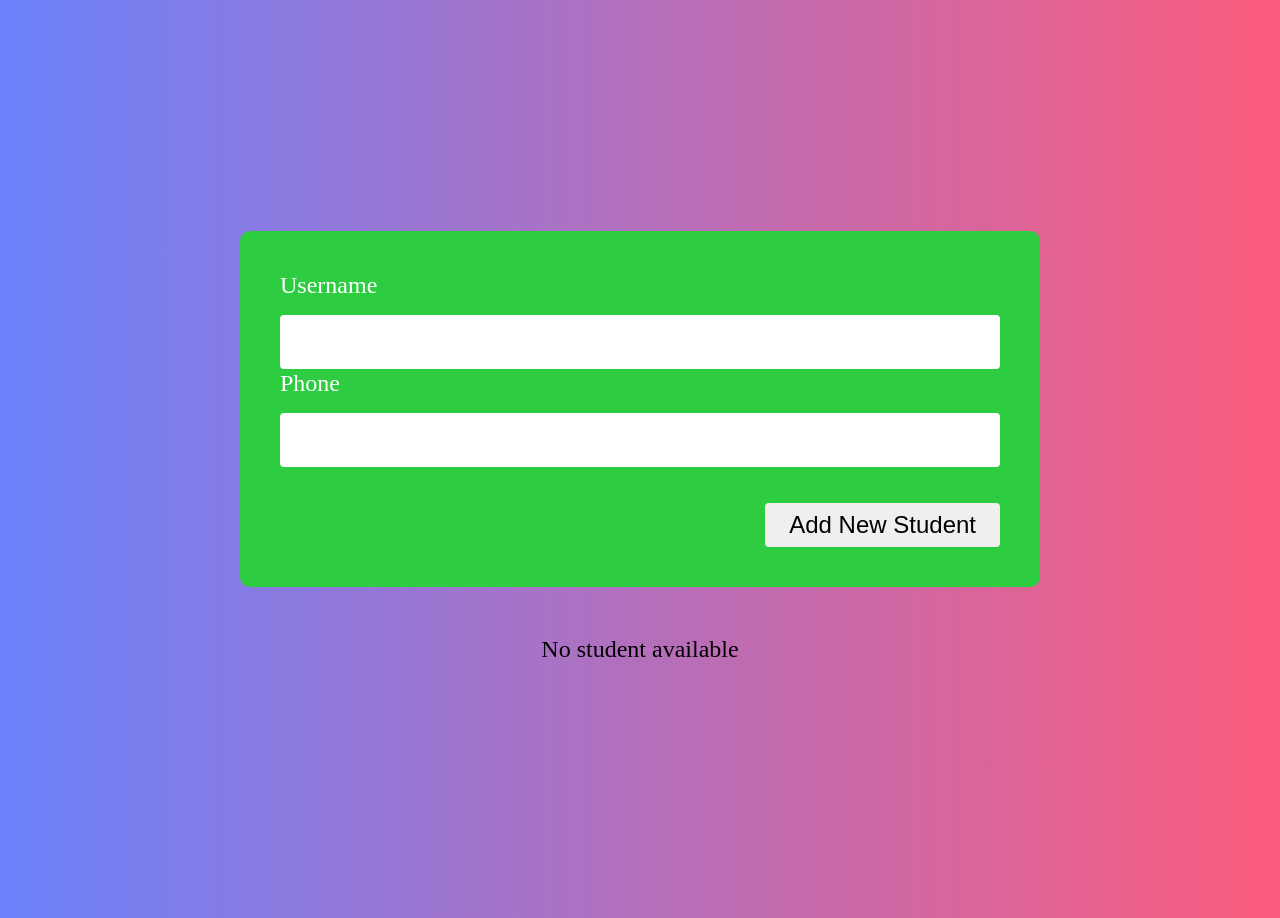
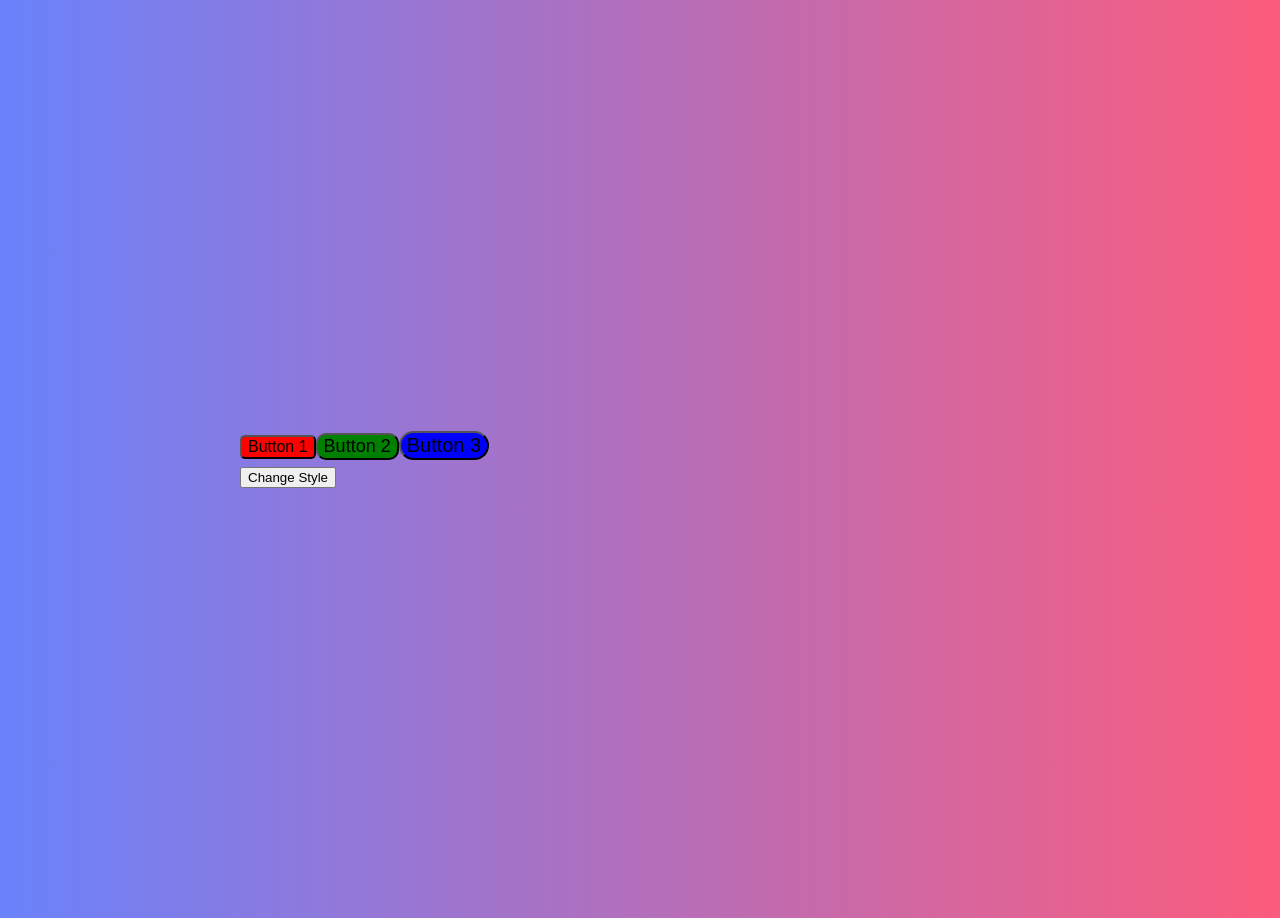
Before and after one commit to NESTECH-K16/react-course, a React (Create React App) app: page / in a window 1280 px wide. Built offline with nearby package versions, Linux system fonts and the light colour scheme.

Commit message:
test button

```diff
--- a/src/App.js
+++ b/src/App.js
@@ -1,190 +1,72 @@
 import { useState } from 'react'
 import './App.css'
-import Paragraph from './components/paragraph/index'
-// import Header from './components/layout/Header'
-import Header from './components/layout/Header'
-
-// Component
-
-const studentsData = [
-	// {
-	// 	id: Math.random(),
-	// 	username: 'Vương Hồng Quyết',
-	// 	phone: '362050424',
-	// },
-	// {
-	// 	id: Math.random(),
-	// 	username: 'Nguyễn Anh Tài',
-	// 	phone: '338089200',
-	// },
-	// {
-	// 	id: Math.random(),
-	// 	username: 'Phùng Văn Duy',
-	// 	phone: '911183701',
-	// },
-	// {
-	// 	id: Math.random(),
-	// 	username: 'Nguyễn Quang Huy',
-	// 	phone: '0976736018',
-	// },
-	// {
-	// 	id: Math.random(),
-	// 	username: 'Nguyễn Xuân Kỳ',
-	// 	phone: '865997380',
-	// },
-	// {
-	// 	id: Math.random(),
-	// 	username: 'Phạm Quốc Trường',
-	// 	phone: '818300154',
-	// },
-	// {
-	// 	id: Math.random(),
-	// 	username: 'Vũ Tiến Thành',
-	// 	phone: '985462373',
-	// },
-	// {
-	// 	id: Math.random(),
-	// 	username: 'Đoàn Quang Tịnh',
-	// 	phone: '336183665',
-	// },
-	// {
-	// 	id: Math.random(),
-	// 	username: 'BÙI TUẤN THẠCH',
-	// 	phone: '869647269',
-	// },
-	// {
-	// 	id: Math.random(),
-	// 	username: 'Lê Đắc Lực',
-	// 	phone: '966689312',
-	// },
-]
 
 const App = () => {
-	// state cua element
-	// const [state, setState] = useState(initialState)
-	const [students, setStudents] = useState(studentsData)
+	const [buttonStyles, setButtonStyles] = useState([
+	  {
+		backgroundColor: "red",
+		borderRadius: "5px",
+		fontSize: "16px"
+	  },
+	  {
+		backgroundColor: "green",
+		borderRadius: "10px",
+		fontSize: "18px"
+	  },
+	  {
+		backgroundColor: "blue",
+		borderRadius: "15px",
+		fontSize: "20px"
+	  }
+	]);
 
-	const [year, setYear] = useState('2023') //[number,  callback] camel case username =
-	const [greetingClass, setGreetingClass] = useState(`Chào mừng lớp fullstack K16-2023`)
-	const [listingIntro, setListingIntro] = useState(``)
-	const [username, setUsername] = useState('')
-	const [isChecked, setIsChecked] = useState(false)
-
-	const [studentUsername, setStudentUsername] = useState('')
-	const [phone, setPhone] = useState('')
-
-	// two way binding
-	const renderIntro = () => {
-		let introStr = ''
-		if (year === '2023') {
-			introStr = `Danh sách học sinh không phải là của các khoá 2022, 2021`
-		} else if (year === '2022') {
-			introStr = `Danh sách học sinh không phải là của các khoá 2023, 2021`
-		} else {
-			introStr = `Danh sách học sinh không phải là của các khoá 2023, 2022`
+	const handleButtonClick = () => {
+	  setButtonStyles([
+		{
+		  backgroundColor: getRandomColor(),
+		  borderRadius: getRandomBorderRadius(),
+		  fontSize: getRandomFontSize()
+		},
+		{
+		  backgroundColor: getRandomColor(),
+		  borderRadius: getRandomBorderRadius(),
+		  fontSize: getRandomFontSize()
+		},
+		{
+		  backgroundColor: getRandomColor(),
+		  borderRadius: getRandomBorderRadius(),
+		  fontSize: getRandomFontSize()
 		}
-		// setListingIntro(introStr)
-		return introStr
+	  ]);
 	}
 
-	const onChangeHandler = (event) => {
-		console.log('Change in Select...', event.target.value)
-		setYear(event.target.value) // ham bat dong bo
+	const getRandomColor = () => {
+	  const colors = ["red", "green", "cyan", "orange", "violet", "black"];
+	  return colors[Math.floor(Math.random() * colors.length)];
+	};
 
-		if (event.target.value === '2023') {
-			setListingIntro(`Danh sách học sinh không phải là của các khoá 2022, 2021`)
-		} else if (event.target.value === '2022') {
-			setListingIntro(`Danh sách học sinh không phải là của các khoá 2023, 2021`)
-		} else {
-			setListingIntro(`Danh sách học sinh không phải là của các khoá 2023, 2022`)
-		}
-	}
+	const getRandomBorderRadius = () => {
+	  const borderRadius = ["0px", "5px", "7px", "10px", "15px"];
+	  return borderRadius[Math.floor(Math.random() * borderRadius.length)];
+	};
 
-	const changeUsernameHandler = (e) => {
-		setUsername(e.target.value)
-	}
-
-	const hobbiesChangeHandler = (e) => {
-		console.log(`e.target.value`, e.target.checked)
-		setIsChecked(e.target.checked)
-	}
-
-	const addStudentHandler = (e) => {
-		e.preventDefault()
-		const newStudent = {
-			id: Math.random(),
-			username: studentUsername,
-			phone,
-		}
-
-		const studentExisted = students.find((std) => std.phone === phone)
-		// previousState students
-		if (!studentExisted) {
-			setStudents([...students, newStudent])
-			// alert(`Successfully!!!!`)
-		} else {
-			// alert(`Học sinh đã tồn tại!`)
-		}
-
-		setStudentUsername('')
-		setPhone('')
-	}
+	const getRandomFontSize = () => {
+	  const fontSizes = ["14px", "16px", "18px", "20px"];
+	  return fontSizes[Math.floor(Math.random() * fontSizes.length)];
+	};
 
 	return (
-		<div className='app'>
-			{/* <p className='heading'>Render UI</p>
-			<span className='year-current'>{year}</span>
-			<input className='username-input' type='text' value={username} onChange={changeUsernameHandler} /> <br />
-			<textarea name='' id='' cols='30' rows='10'></textarea>
-			<div>
-				<label htmlFor='hobby'>Code</label>
-				<input id='hobby' type='checkbox' value={isChecked} onChange={hobbiesChangeHandler} />
-			</div>
-			<select value={year} onChange={onChangeHandler}>
-				<option value='2023'>2023</option>
-				<option value='2022'>2022</option>
-				<option value='2021'>2021</option>
-			</select>
-			<p className='result'>{greetingClass}</p>
-			<p className='result'>{`Học sinh ${username} không thuộc ${renderIntro()}`}</p>
-			{username ? <p className='result'>{`${username} ${isChecked ? 'đã' : 'chưa'} có kinh nghiệm lập trình!`}</p> : ''} */}
-			<div className='student-form'>
-				<form action='' onSubmit={addStudentHandler}>
-					<div className='form-controls'>
-						<label htmlFor='username'>Username</label>
-						<input
-							id='username'
-							type='text'
-							value={studentUsername}
-							onChange={(e) => setStudentUsername(e.target.value)}
-						/>
-					</div>
-					<div className='form-controls'>
-						<label htmlFor='phone'>Phone</label>
-						<input id='phone' type='text' value={phone} onChange={(e) => setPhone(e.target.value)} />
-					</div>
-					<div className='form-actions'>
-						<button className='submit'>Add New Student</button>
-					</div>
-				</form>
-			</div>
-			<div className='students'>
-				{students.length > 0 ? (
-					students.map((student, idx) => {
-						return (
-							<div className='students-student' key={student.id}>
-								<span>{student.username}</span> <br />
-								<span>{student.phone}</span>
-								<i className='fa-solid fa-trash'></i>
-							</div>
-						)
-					})
-				) : (
-					<p className='text-center'>No student available</p>
-				)}
-			</div>
+	  <div className="app-container">
+		<div className="button-container">
+		  <button style={buttonStyles[0]}>Button 1</button>
+		  <button style={buttonStyles[1]}>Button 2</button>
+		  <button style={buttonStyles[2]}>Button 3</button>
 		</div>
-	)
-}
+		<button className="change-button" onClick={handleButtonClick}>
+		  Change Style
+		</button>
+	  </div>
+	);
+  };
 
 export default App
```
